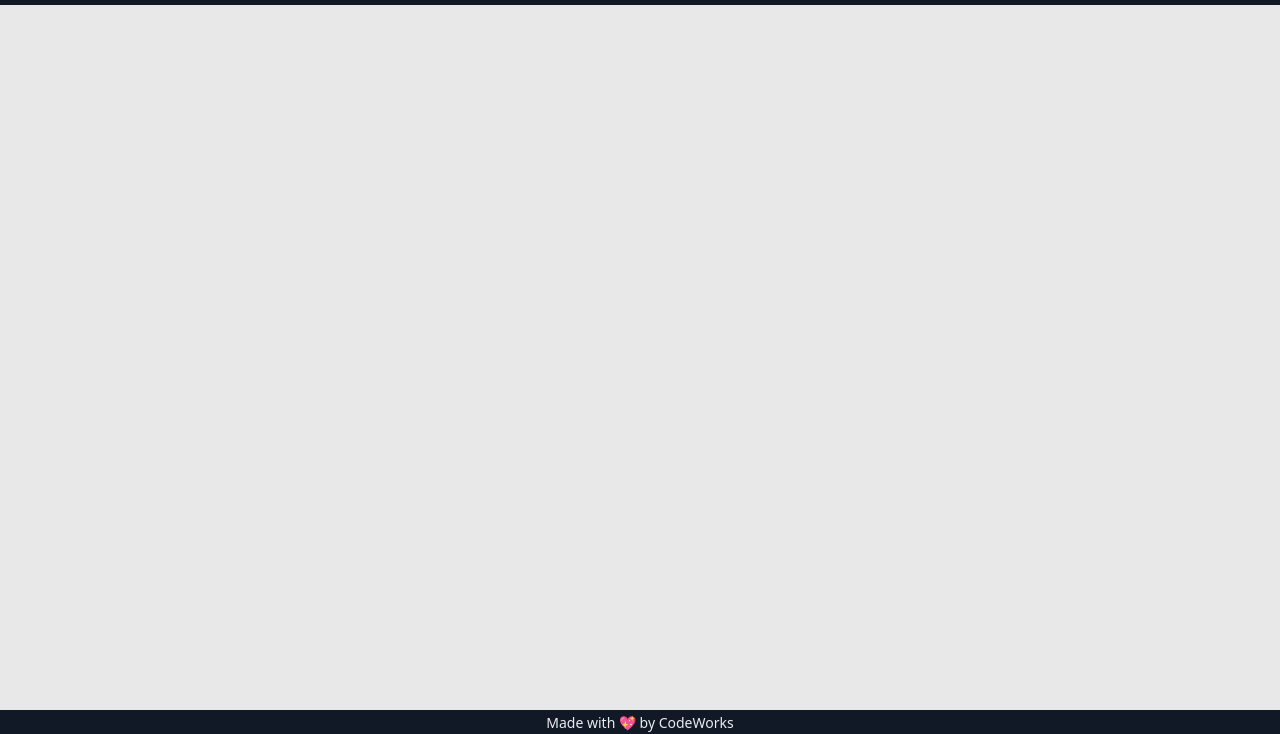
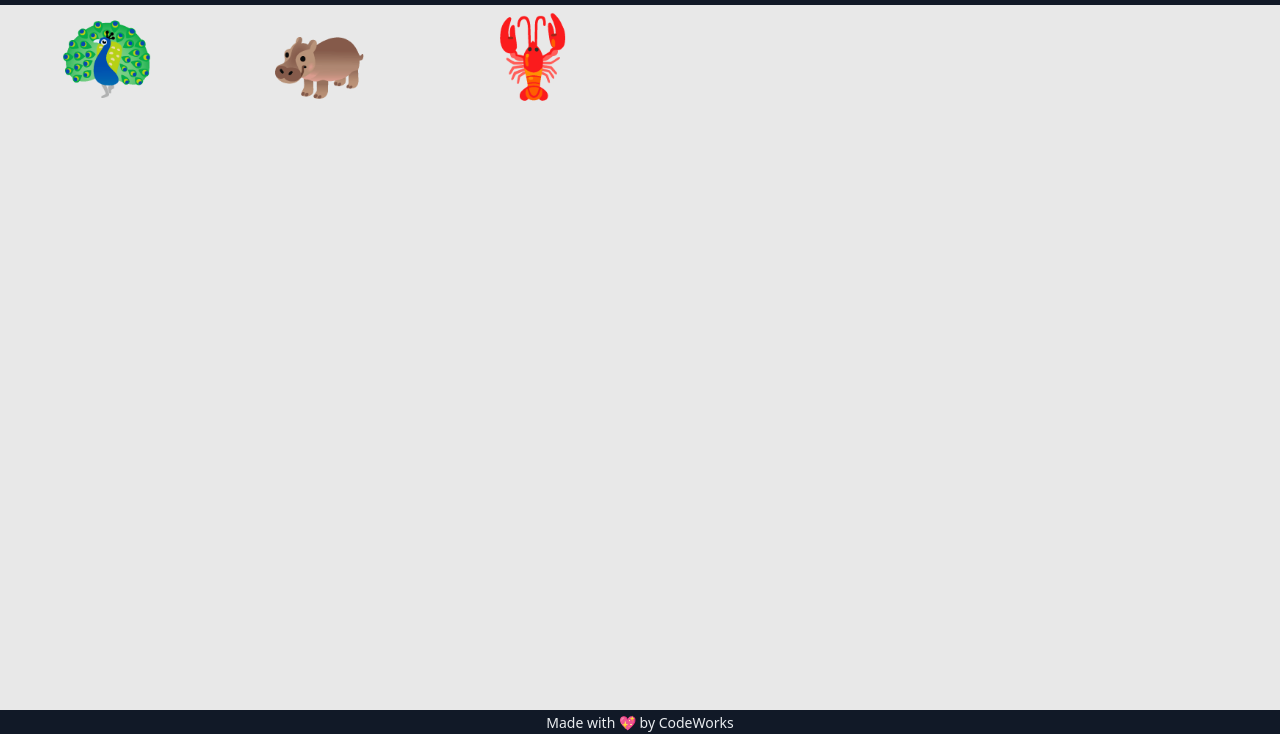
Before and after one commit to CodeWorks-FullStack/summer24_gachamon, a website with bundled scripts: page index.html in a window 1280 px wide. Shown: the part 66-800 px from the top of the page. Built offline with nearby package versions, Linux system fonts and the light colour scheme; a script that the page names is missing.

Commit message:
stubbed out HTML template

```diff
--- a/app/models/Gachamon.js
+++ b/app/models/Gachamon.js
@@ -12,4 +12,4 @@ export class Gachamon {
 }
 
 
-// new Gachamon('Petey', '🦚', 'common', 'https://em-content.zobj.net/source/microsoft-teams/363/peacock_1f99a.png')
+// const petey = new Gachamon('Petey', '🦚', 'common', 'https://em-content.zobj.net/source/microsoft-teams/363/peacock_1f99a.png')
--- a/index.html
+++ b/index.html
@@ -40,10 +40,30 @@
 
   <!-- SECTION -->
   <main>
-
+    <!-- NOTE we are going to ignore this section for now -->
     <section id="router-view">
       <!-- primary viewport -->
     </section>
+
+    <div class="container-fluid">
+      <div class="row">
+        <div class="col-2">
+          <div class="text-center" title="See details for Petey" role="button">
+            <p class="display-1">🦚</p>
+          </div>
+        </div>
+        <div class="col-2">
+          <div class="text-center" title="See details for Ben" role="button">
+            <p class="display-1">🦛</p>
+          </div>
+        </div>
+        <div class="col-2">
+          <div class="text-center" title="See details for Lil Jeremy" role="button">
+            <p class="display-1">🦞</p>
+          </div>
+        </div>
+      </div>
+    </div>
 
   </main>
 
```
Also changed, not shown: app/AppState.js (+7 -1 lines).
